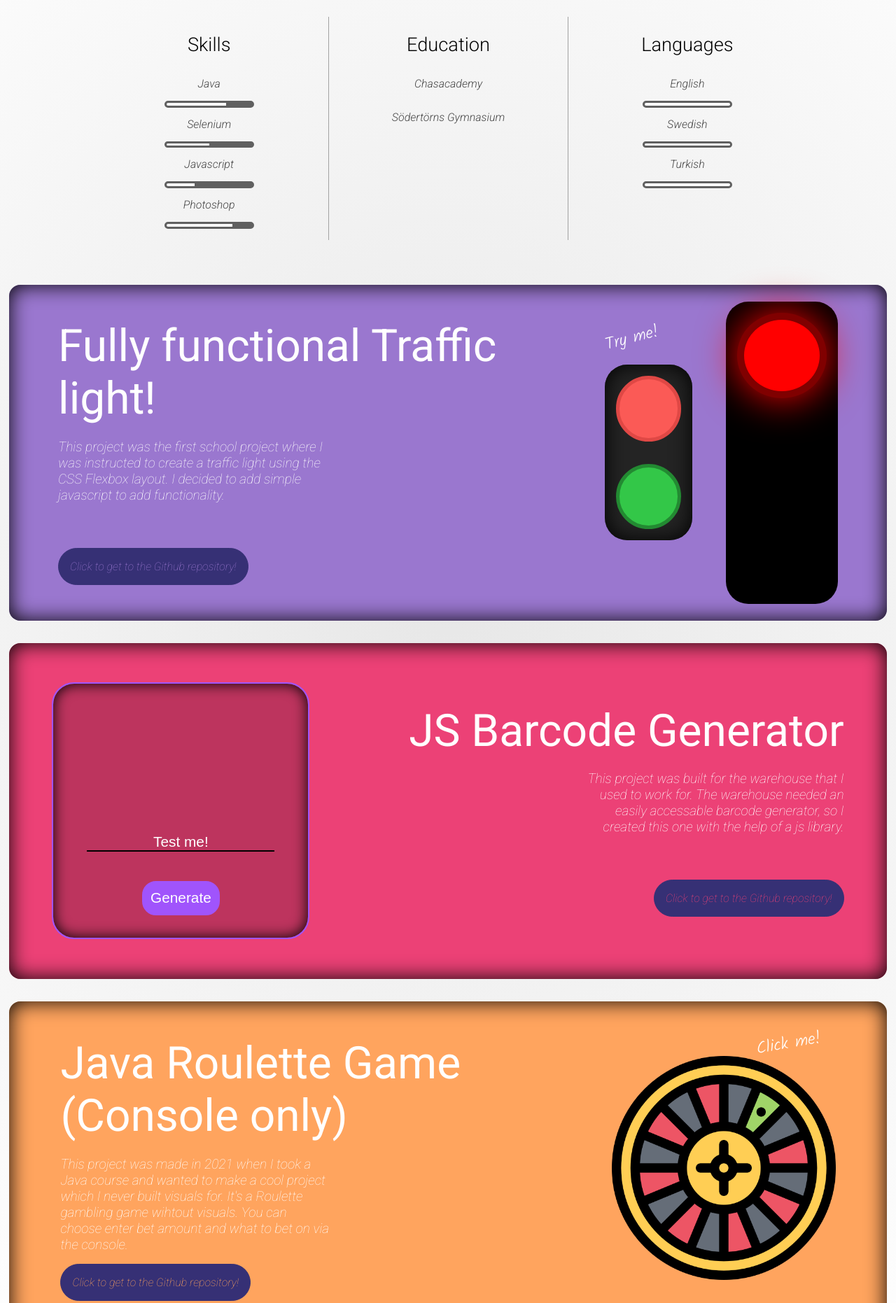
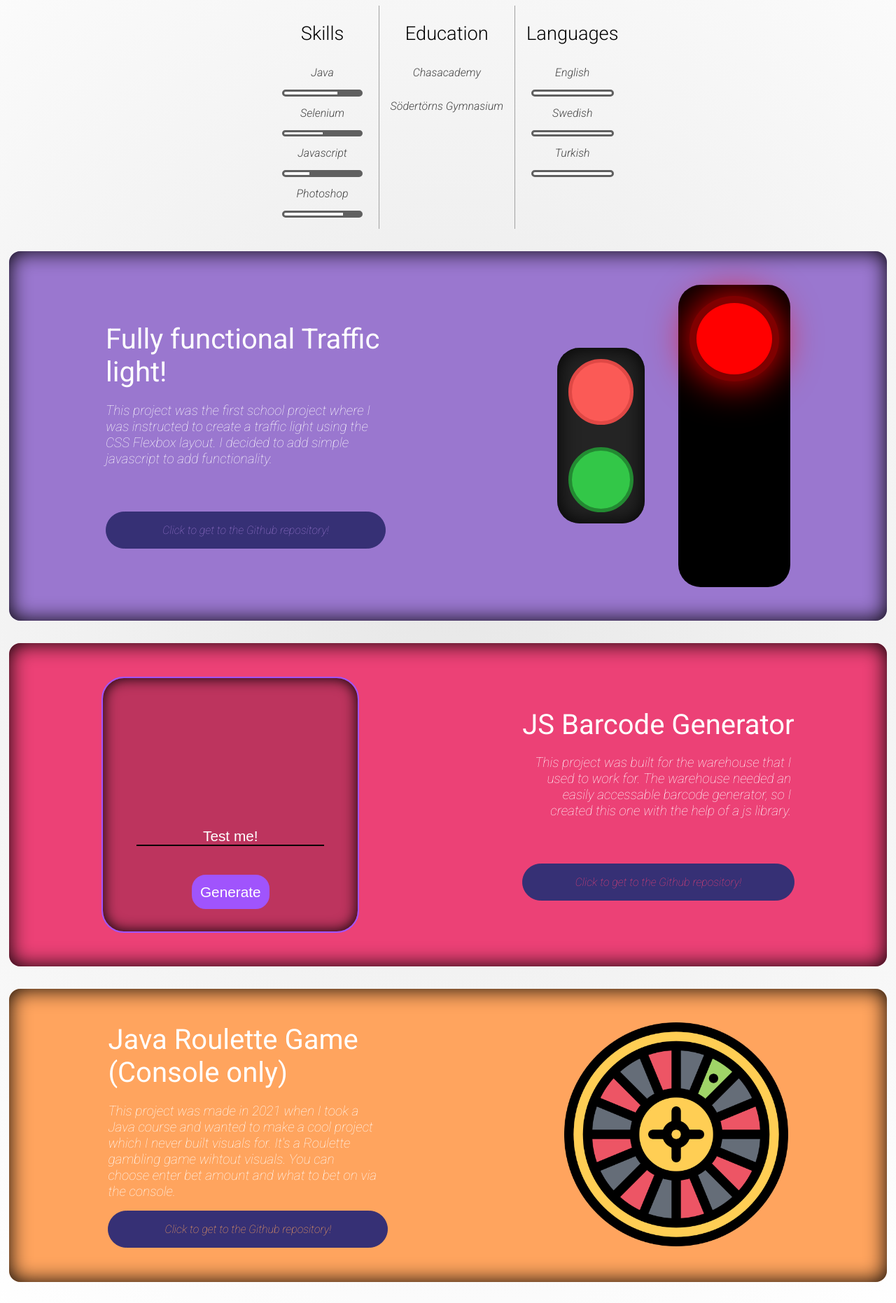
Before and after one commit to furre-dev/School-CV-project, a plain HTML site: page portfolio.html in a window 1280 px wide. Shown: the part 280-2142 px from the top of the page at 70% size. Drawn offline with Linux system fonts and the light colour scheme; a script that the page names is missing.

Commit message:
Made this responsive for mobile

```diff
--- a/barcodeGenerator.css
+++ b/barcodeGenerator.css
@@ -1,5 +1,4 @@
 .barcode-container {
-    order: -1;
     display: flex;
     flex-direction: column;
     justify-content: center;
@@ -16,7 +15,6 @@
 #barcode {
     margin-bottom: 2em;
     max-width: 90%;
-    z-index: 90;
 }
 
 
@@ -49,3 +47,9 @@
     color: #a054fc;
     background: none;
 }
+
+@media (min-width: 1024px) {
+    .barcode-container {
+        order: -1;
+    }
+}
--- a/nav-bar.css
+++ b/nav-bar.css
@@ -14,7 +14,7 @@
     background: linear-gradient(158deg, rgba(100, 49, 142, 1) 0%, rgba(156, 74, 221, 1) 25%, rgba(28, 162, 182, 1) 100%);
     margin-top: 4em;
     width: 100%;
-    z-index: 100;
+    z-index: 999;
 
     transition: .5s;
 }
@@ -73,6 +73,7 @@
     min-height: 4em;
     max-height: max-content;
     padding: .5em 1em;
+    z-index: 999;
 }
 
 .main-nav>h1 {
--- a/portfolio.css
+++ b/portfolio.css
@@ -12,10 +12,12 @@ body {
     align-items: center;
     font-family: "Roboto";
     background: radial-gradient(circle, rgba(231, 231, 231, 1) 0%, rgba(255, 255, 255, 1) 100%);
+    overflow-x: hidden;
+
 }
 
 .main-container {
-    width: 100%;
+    width: 100vw;
     display: flex;
     flex-direction: column;
     height: fit-content;
@@ -43,13 +45,11 @@ body {
 
 .main-header {
     width: 60%;
-    display: grid;
-    grid-template-columns: minmax(auto, 10em) minmax(auto, 50em);
-    grid-template-rows: 1fr 1fr;
-    grid-template-areas:
-        "profile-pic profile-text"
-        "profile-pic .";
+    display: flex;
+    flex-direction: column;
+    justify-content: center;
     align-items: center;
+    text-align: center;
 }
 
 .profile-img {
@@ -77,9 +77,8 @@ body {
 
 .skills-container {
     width: 80%;
-    display: grid;
-    grid-template-columns: 1fr 1fr 1fr;
-    padding: 1em 0 2em 0;
+    display: flex;
+    flex-direction: column;
 }
 
 .skills-container>* {
@@ -97,7 +96,7 @@ body {
 
 
 .skills-container ul:nth-last-child(-n+2) {
-    border-left: 1px solid #a2a2a2;
+    border-top: 1px solid #a2a2a2;
 }
 
 .skills-container ul h1 {
@@ -149,10 +148,11 @@ body {
     background-color: #9A77CF;
     width: 98%;
     max-width: 100%;
-    height: 30em;
+    padding: 2rem 1rem;
     display: flex;
     justify-content: space-around;
     align-items: center;
+    flex-direction: column;
     box-shadow: inset 0 0 30px 0 rgba(0, 0, 0, 1);
     border-radius: 1em;
 }
@@ -160,21 +160,22 @@ body {
 .article-text {
     display: flex;
     flex-direction: column;
+    justify-items: center;
 }
 
 .article-h1 {
     color: white;
-    width: 10em;
-    font-size: 4em;
+    max-width: 10em;
+    font-size: 2.5em;
     font-weight: 500;
-    ;
+    text-align: center;
 }
 
 .article-p {
     margin-top: 1em;
     color: white;
     font-size: 1.2em;
-    width: 20em;
+    max-width: 20em;
     font-style: italic;
     font-weight: 100;
 }
@@ -183,7 +184,6 @@ body {
     color: #9A77CF;
     text-align: center;
     margin-top: 4em;
-    align-self: flex-start;
     text-decoration: none;
     font-style: italic;
     border: 1px solid #363075;
@@ -193,6 +193,10 @@ body {
     font-weight: 200;
 
     transition: .4s;
+}
+
+.article-content {
+    margin: 1em 0;
 }
 
 .article-git:hover {
@@ -205,13 +209,7 @@ body {
     background: #EC4176;
 }
 
-#second-article .article-text {
-    align-items: flex-end;
-    text-align: right;
-}
-
 #second-article .article-git {
-    align-self: flex-end;
     color: #EC4176;
 }
 
@@ -259,12 +257,41 @@ img.spin {
     transition: .4s;
 }
 
-.click-me {
-    color: white;
-    position: absolute;
-    top: 73em;
-    left: 45em;
-    rotate: -10deg;
-    font-size: 1.5em;
-    font-family: "Kalam";
+
+@media (min-width: 1024px) {
+    .article {
+        flex-direction: row;
+        max-width: 80rem;
+    }
+
+    .main-header {
+        display: grid;
+    grid-template-columns: minmax(auto, 10em) minmax(auto, 50em);
+    grid-template-rows: 1fr 1fr;
+    grid-template-areas:
+        "profile-pic profile-text"
+        "profile-pic .";
+    align-items: center;
+    text-align: center;
+    }
+
+    .skills-container {
+        justify-content: center;
+        flex-direction: row;
+        width: 80rem;
+    }
+    .skills-container ul:nth-last-child(-n+2) {
+        border-top: none;
+        border-left: 1px solid #a2a2a2;
+    }
+
+    .article-text h1,
+    .article-text p {
+        text-align: left;
+    }
+
+    #second-article .article-text h1,
+    #second-article .article-text p {
+        text-align: right;
+    }
 }
--- a/portfolio.html
+++ b/portfolio.html
@@ -9,11 +9,10 @@
     <link rel="stylesheet" href="nav-bar.css">
     <link rel="stylesheet" href="trafficLight.css">
     <link rel="stylesheet" href="barcodeGenerator.css">
+    <script type="text/javascript" src="https://cdn.jsdelivr.net/npm/jsbarcode@3.11.5/dist/JsBarcode.all.min.js" defer></script>
     <script src="script.js" defer></script>
     <script src="trafficLight.js" defer></script>
-    <script type="text/javascript" src="https://cdn.jsdelivr.net/npm/jsbarcode@3.11.5/dist/JsBarcode.all.min.js" async
-        defer></script>
-    <title>Homepage</title>
+   <title>Homepage</title>
 </head>
 
 <body>
@@ -93,7 +92,6 @@
                     <a href="#" class="article-git">Click to get to the Github repository!</a>
                 </div>
                 <div class="light-container  article-content">
-                    <p class="try-me">Try me!</p>
                     <div class="buttons">
                         <button class="red-btn btn" onclick="redLightBox()"></button>
                         <button class="green-btn btn" onclick="greenLightBox()"></button>
@@ -131,7 +129,6 @@
                     <a href="#" class="article-git">Click to get to the Github repository!</a>
                 </div>
                 <div class="roulette-image  article-content" onclick="spinRoulette()">
-                    <p class="click-me">Click me!</p>
                     <button id="roulette-btn">
                         <img id="roulette-icon" src="/sources/images/roulette.png" onclick="spinRoulette()">
                     </button>
--- a/script.js
+++ b/script.js
@@ -44,9 +44,11 @@ function removeSpinTag() {
 
 /* Adds the "spin" class to "roulette-icon" to make it spin */
 function spinRoulette() {
-    rouletteTable.classList.add("spin");
+    if (!rouletteTable.classList.contains("spin")) {
+        rouletteTable.classList.add("spin");
     rouletteBtn.disabled = true;
     rouletteBtn.style.pointerEvents = "none";
     /* Waits 1 second then executes removeSpinTag */
     setTimeout(removeSpinTag, 1000);
+}
 };
```
